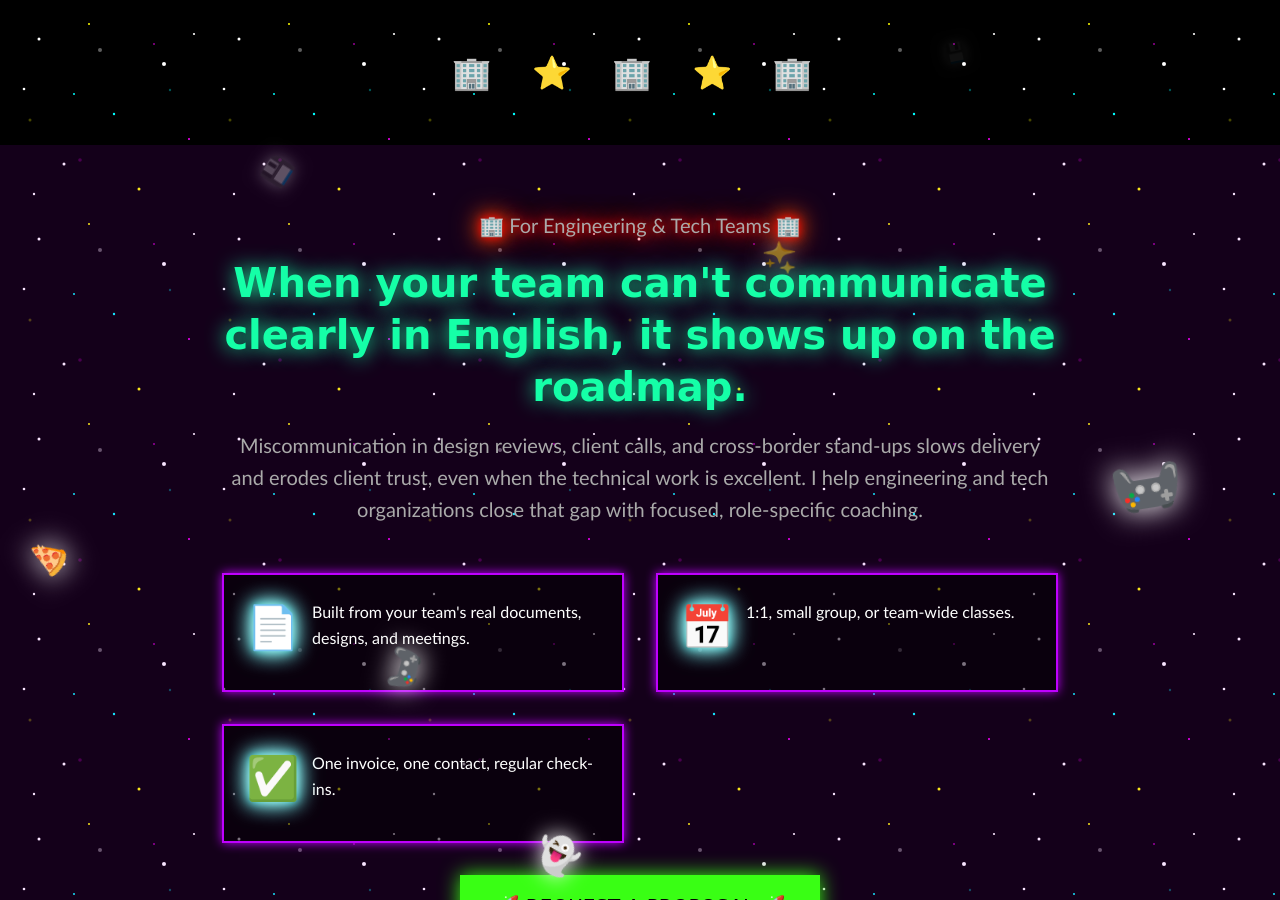
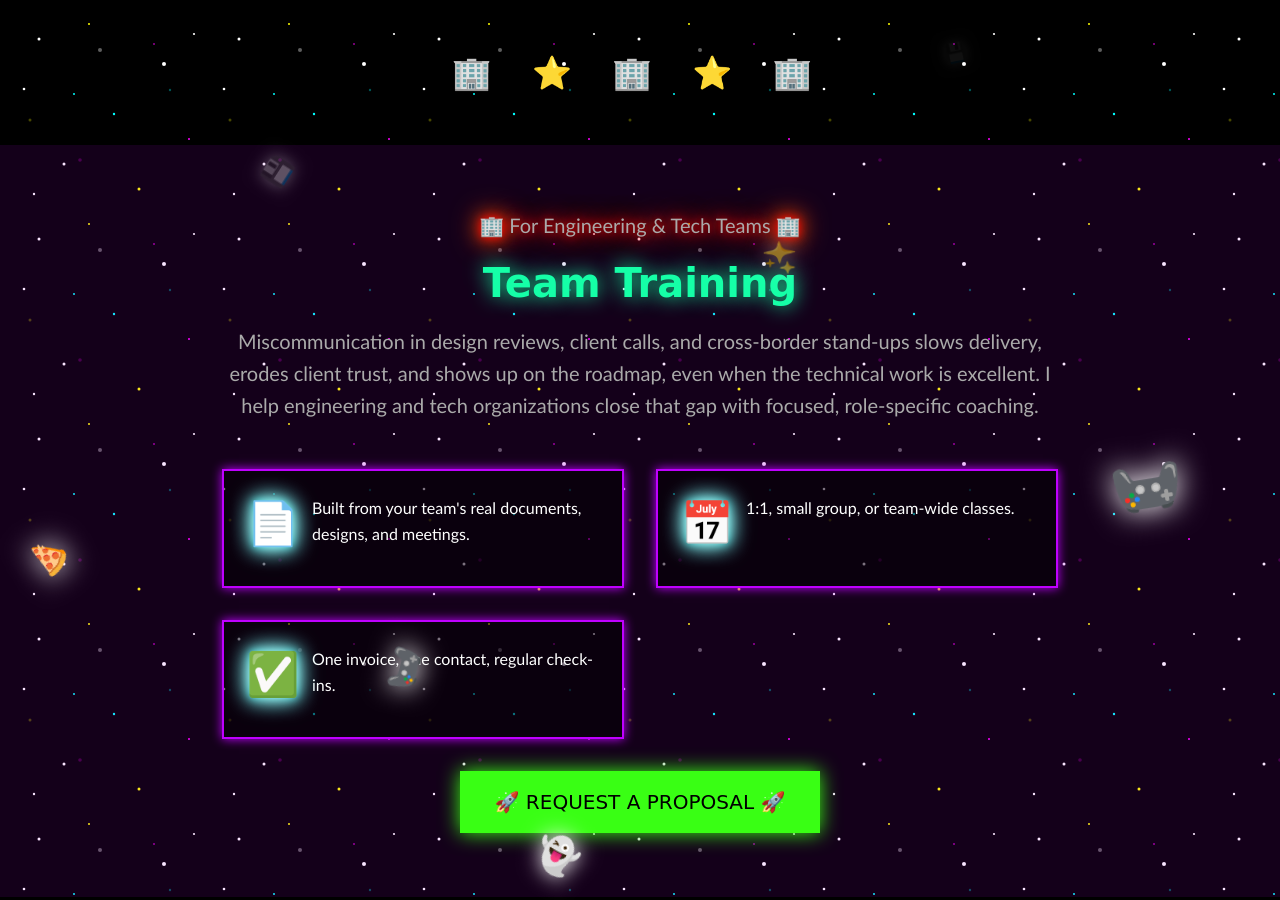
Before and after one commit to nahumgarcia/holly_web, a Jekyll site: the page built from fun/index.html, in a window 1280 px wide and 900 px high, scrolled down 2240 px. Built offline with Jekyll 4.4.1, drawn with Linux system fonts in a browser that asks for light colours.

Commit message:
Warm up the palette, add an explicit surface color, bump heading sizes
A few rounds of feedback converged on this state:

- Base background: white -> #F9F8F3 (warm cream)
- Added $color-surface (#fff) as an explicit token for card-level UI
  (pain-point/company-point cards, story buttons, testimonial cards,
  modal, services cards, contact form) so they read as distinct
  white surfaces instead of drifting to the cream page background
- Alt section background: iterated through a cool blue-grey and a
  neutral grey before landing on a warm tan (#EDE4D6) - close enough
  to the cream to feel like the same family, different enough to
  read as its own block
- Company-point cards now match the Sound-familiar? pain-point cards
  exactly (white surface, shadow instead of border)
- Replaced navy with a warm near-black across buttons, icon circles,
  and accent text ($color-primary/-light/-dark), and warmed the
  remaining cool-toned text/border tokens ($color-text, -light,
  border) that were still using the old Tailwind slate scale
- The eyebrow label went from navy -> muted gold -> a livelier
  saturated blue after feedback that gold read as flat
- FAQ question titles: Fraunces serif -> Inter, tried bold then
  settled on semibold; added Inter 700 to the font load since
  testimonial-role still uses it
- H1/H2/H3 all sized up a tier for more visual weight; added a new
  $font-size-6xl token for the desktop H1
- Hero title now breaks after "Hello!" so the name gets its own line
  at the larger size
- Shortened the For Companies H2 from a long sentence-style headline
  to "Team Training", matching the plain short titles used
  everywhere else on the page (Services, Student Stories, etc.), and
  folded the dropped "roadmap" line into the intro paragraph instead
  of losing it

Co-Authored-By: Claude Sonnet 5 <noreply@anthropic.com>

```diff
--- a/_data/content.yml
+++ b/_data/content.yml
@@ -57,9 +57,9 @@ pain_points:
 # For Companies
 companies:
   eyebrow: "For Engineering & Tech Teams"
-  title: "When your team can't communicate clearly in English, it shows up on the roadmap."
+  title: "Team Training"
   intro: |
-    Miscommunication in design reviews, client calls, and cross-border stand-ups slows delivery and erodes client trust, even when the technical work is excellent. I help engineering and tech organizations close that gap with focused, role-specific coaching.
+    Miscommunication in design reviews, client calls, and cross-border stand-ups slows delivery, erodes client trust, and shows up on the roadmap, even when the technical work is excellent. I help engineering and tech organizations close that gap with focused, role-specific coaching.
   points:
     - icon: "file"
       text: "Built from your team's real documents, designs, and meetings."
--- a/_layouts/formal.html
+++ b/_layouts/formal.html
@@ -12,7 +12,7 @@
   <!-- Fonts -->
   <link rel="preconnect" href="https://fonts.googleapis.com">
   <link rel="preconnect" href="https://fonts.gstatic.com" crossorigin>
-  <link href="https://fonts.googleapis.com/css2?family=Fraunces:opsz,wght@9..144,400;9..144,500;9..144,600;9..144,700&family=Inter:wght@400;500;600&display=swap" rel="stylesheet">
+  <link href="https://fonts.googleapis.com/css2?family=Fraunces:opsz,wght@9..144,400;9..144,500;9..144,600;9..144,700&family=Inter:wght@400;500;600;700&display=swap" rel="stylesheet">
 
   <!-- Styles -->
   <link rel="stylesheet" href="{{ '/assets/css/formal.css' | relative_url }}">
--- a/_sass/formal/_base.scss
+++ b/_sass/formal/_base.scss
@@ -29,6 +29,14 @@ h1, h2, h3, h4, h5, h6 {
 }
 
 h1 {
+  font-size: $font-size-5xl;
+
+  @media (min-width: $breakpoint-md) {
+    font-size: $font-size-6xl;
+  }
+}
+
+h2 {
   font-size: $font-size-4xl;
 
   @media (min-width: $breakpoint-md) {
@@ -36,16 +44,8 @@ h1 {
   }
 }
 
-h2 {
+h3 {
   font-size: $font-size-3xl;
-
-  @media (min-width: $breakpoint-md) {
-    font-size: $font-size-4xl;
-  }
-}
-
-h3 {
-  font-size: $font-size-2xl;
 }
 
 h4 {
--- a/_sass/formal/_components.scss
+++ b/_sass/formal/_components.scss
@@ -170,7 +170,7 @@
 }
 
 .pain-point {
-  background: $color-bg;
+  background: $color-surface;
   border-radius: $border-radius-lg;
   padding: $spacing-lg;
   display: flex;
@@ -242,17 +242,17 @@
 }
 
 .company-point {
-  background: $color-bg-alt;
-  border: 1px solid $color-border;
+  background: $color-surface;
   border-radius: $border-radius-lg;
   padding: $spacing-lg;
   display: flex;
   gap: $spacing-md;
   align-items: center;
+  box-shadow: 0 2px 8px rgba(0, 0, 0, 0.06);
   transition: box-shadow $transition-normal, transform $transition-normal;
 
   &:hover {
-    box-shadow: 0 4px 16px rgba(0, 0, 0, 0.08);
+    box-shadow: 0 4px 16px rgba(0, 0, 0, 0.1);
     transform: translateY(-2px);
   }
 }
@@ -317,7 +317,7 @@
   flex: 1;
   min-width: 220px;
   padding: $spacing-lg $spacing-xl;
-  background: $color-bg;
+  background: $color-surface;
   border: 1px solid $color-border;
   border-radius: $border-radius-lg;
   font-family: $font-heading;
@@ -371,7 +371,7 @@
 }
 
 .modal {
-  background: $color-bg;
+  background: $color-surface;
   border-radius: $border-radius-lg;
   max-width: 700px;
   width: 100%;
@@ -452,7 +452,7 @@
 }
 
 .services-card {
-  background: $color-bg;
+  background: $color-surface;
   border: 2px solid $color-border;
   border-radius: $border-radius-lg;
   padding: $spacing-2xl;
@@ -558,7 +558,8 @@
   border: none;
   cursor: pointer;
   text-align: left;
-  font-family: $font-heading;
+  font-family: $font-body;
+  font-weight: 600;
   font-size: $font-size-lg;
   color: $color-primary-dark;
   transition: color $transition-fast;
@@ -675,7 +676,7 @@
   padding: $spacing-xl;
   padding-left: $spacing-2xl;
   padding-top: $spacing-xl;
-  background: $color-bg;
+  background: $color-surface;
   border: 1px solid $color-border;
   border-radius: $border-radius-lg;
   position: relative;
@@ -791,7 +792,7 @@
 }
 
 .contact-form-wrapper {
-  background: $color-bg;
+  background: $color-surface;
   border: 1px solid $color-border;
   border-radius: $border-radius-lg;
   padding: $spacing-xl;
--- a/_sass/formal/_variables.scss
+++ b/_sass/formal/_variables.scss
@@ -1,18 +1,19 @@
 // Colors
-$color-primary: #1a365d;
-$color-primary-light: #2c5282;
-$color-primary-dark: #1a202c;
-$color-accent: #4299e1;
+$color-primary: #1c1a17;
+$color-primary-light: #3a3730;
+$color-primary-dark: #161512;
+$color-accent: #2158ac;
 
-$color-text: #2d3748;
-$color-text-light: #718096;
+$color-text: #2b2824;
+$color-text-light: #837d6f;
 $color-text-inverse: #ffffff;
 
-$color-bg: #ffffff;
-$color-bg-alt: #eef2f8;
+$color-bg: #f9f8f3;
+$color-bg-alt: #ede4d6;
 $color-bg-dark: $color-primary-light;
+$color-surface: #ffffff;
 
-$color-border: #e2e8f0;
+$color-border: #e5e1d7;
 
 // Typography
 $font-heading: 'Fraunces', Georgia, serif;
@@ -26,6 +27,7 @@ $font-size-2xl: 1.5rem;
 $font-size-3xl: 1.875rem;
 $font-size-4xl: 2.25rem;
 $font-size-5xl: 3rem;
+$font-size-6xl: 4rem;
 
 $line-height-tight: 1.25;
 $line-height-normal: 1.6;
--- a/index.html
+++ b/index.html
@@ -9,7 +9,7 @@ description: English classes for engineers and tech professionals. Improve your
   <div class="container">
     <div class="hero-content">
       <p class="hero-eyebrow">{{ site.data.content.hero.eyebrow }}</p>
-      <h1 class="hero-title">{{ site.data.content.hero.greeting }}</h1>
+      <h1 class="hero-title">{{ site.data.content.hero.greeting | replace: "! ", "!<br>" }}</h1>
       <p class="hero-description">{{ site.data.content.hero.tagline | strip }} {{ site.data.content.hero.description | strip }} {{ site.data.content.about.approach | strip }}</p>
       <div class="btn-group">
         <a href="#companies" class="btn btn--primary">{{ site.data.content.companies.cta }}</a>
```
